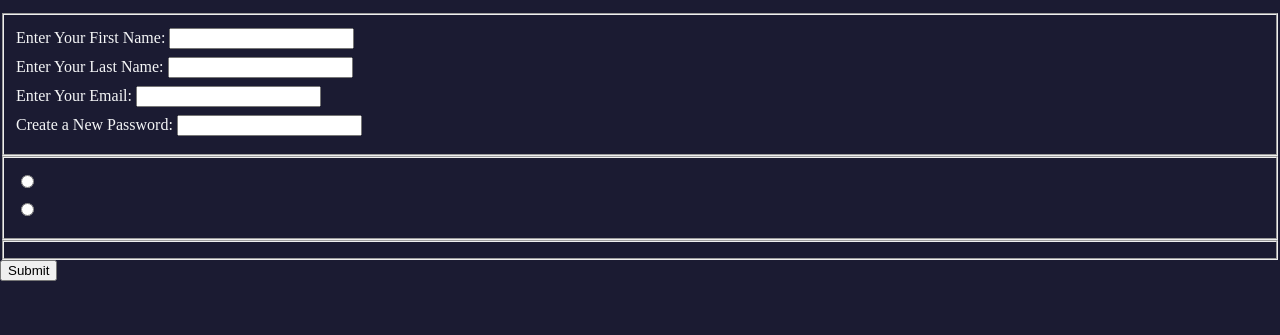
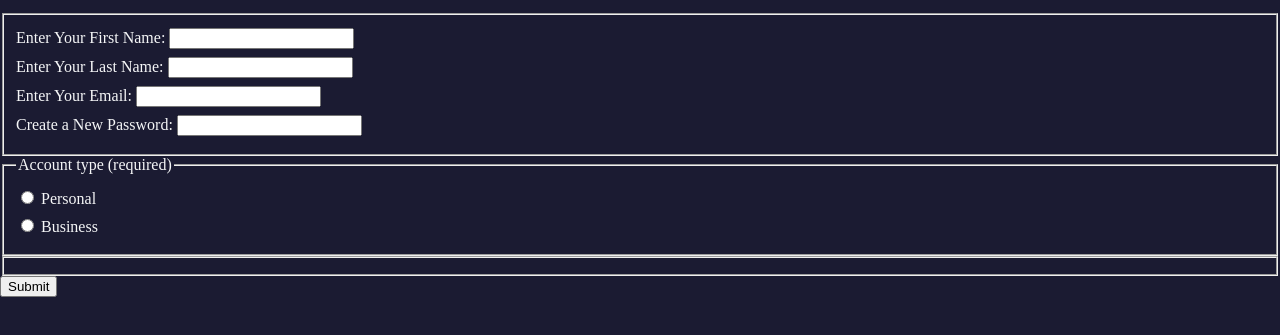
Before and after one commit to Psalm-cell/registration-form, a plain HTML site: page index.html in a window 1280 px wide. Shown: the part 101-436 px from the top of the page. Drawn offline with Linux system fonts and the light colour scheme.

Commit message:
I modified the index file for the second section

```diff
--- a/index.html
+++ b/index.html
@@ -14,11 +14,12 @@
             <label for="first-name">Enter Your First Name: <input id="first-name" type="text" required /></label>
             <label for="last-name">Enter Your Last Name: <input id="last-name" type="text" required /></label>
             <label for="email">Enter Your Email: <input id="email" type="email" required /></label>
-            <label for="new-password">Create a New Password: <input id="new-password" type="password" pattern="[a-z0-5]{8,}" required/></label>
+            <label for="new-password">Create a New Password: <input id="new-password" type="password" pattern="[a-z0-5]{8,}" required /></label>
         </fieldset>
         <fieldset>
-            <label><input type="radio" /></label>
-            <label><input type="radio" /></label>
+            <legend>Account type (required) </legend>
+            <label for="personal-account"><input type="radio" id="personal-account" name="account-type" /> Personal</label>
+            <label for="business-account"><input type="radio" id="business-account" name="account-type" /> Business</label>
         </fieldset>
         <fieldset></fieldset>
         <input type="submit" value="Submit">
```
